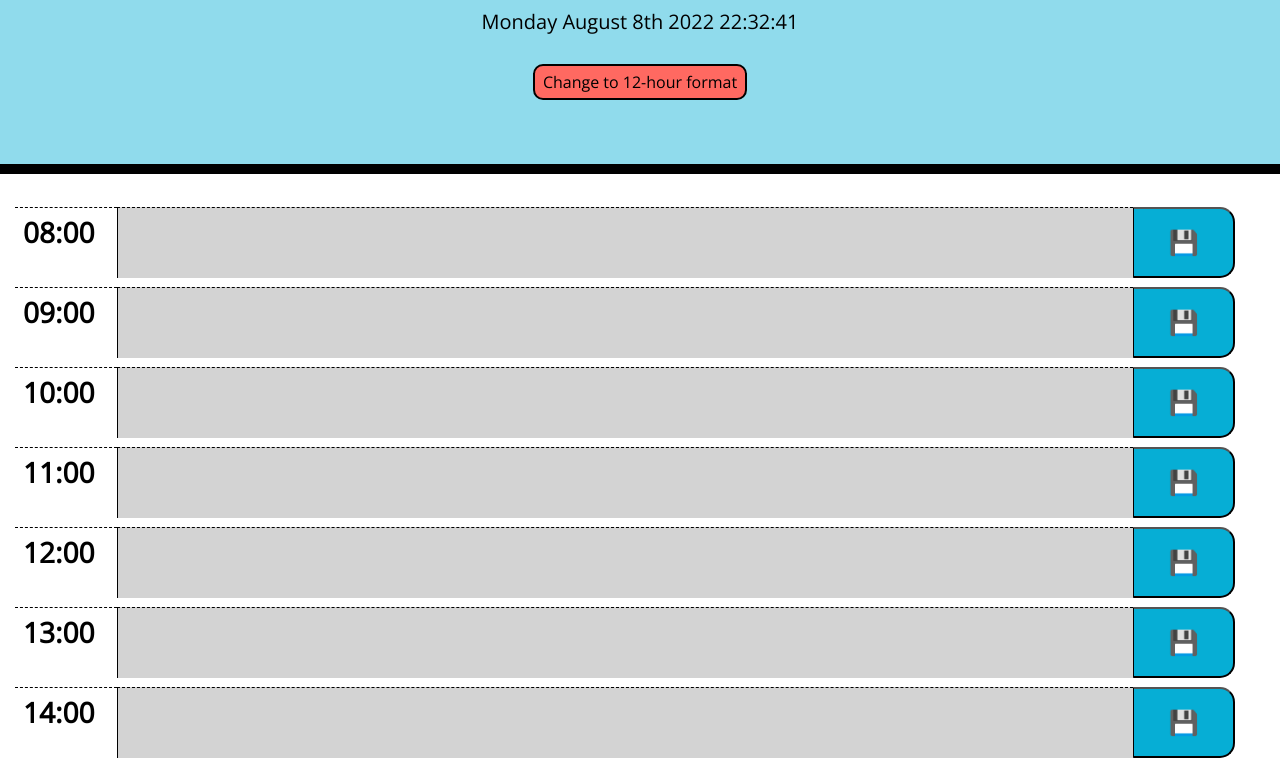
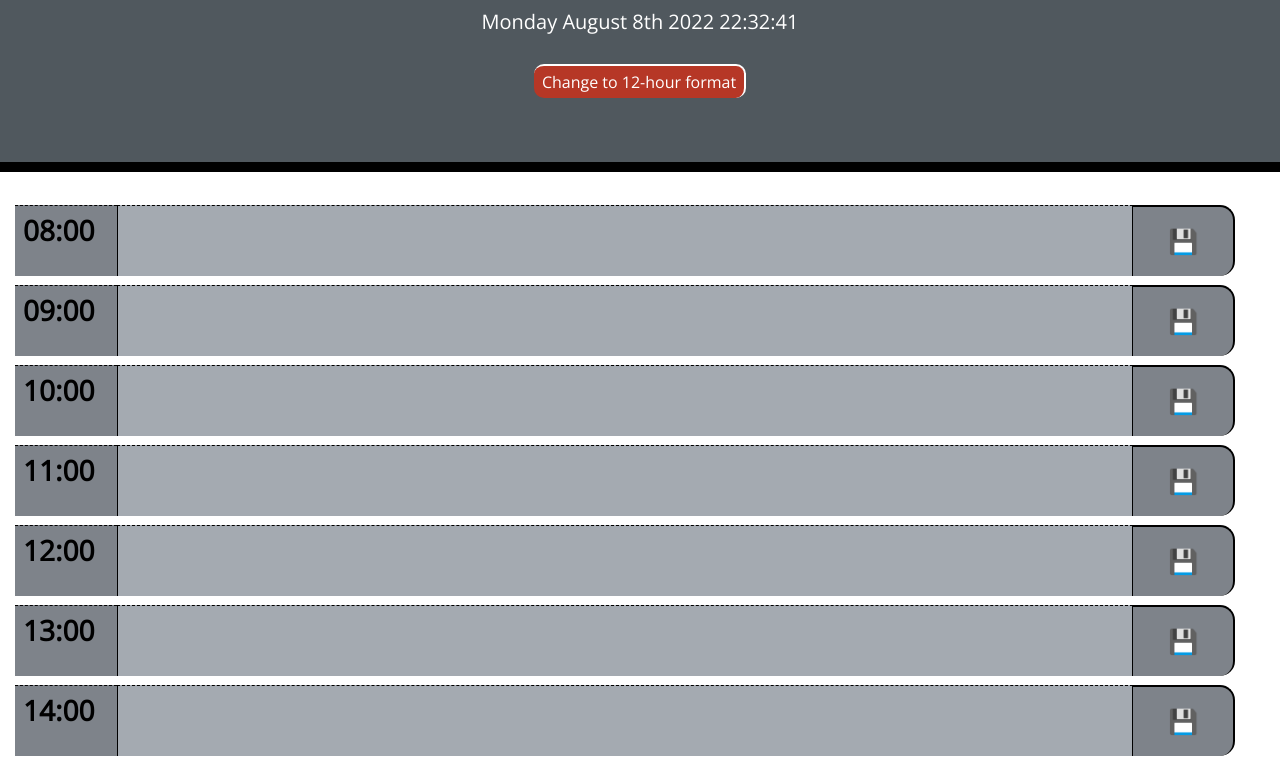
Before and after one commit to JDReeves86/05ChallengeTurnIn, a plain HTML site: page index.html in a window 1280 px wide. Shown: the part 182-944 px from the top of the page. Drawn offline with nearby package versions, Linux system fonts and the light colour scheme.

Commit message:
customized styling

```diff
--- a/Assets/style.css
+++ b/Assets/style.css
@@ -1,4 +1,11 @@
-
+:root{
+  --dark: #383e43;
+  --meddark: #50585e;
+  --med: #7e838a;
+  --light: #a4aab1;
+  --accent: #b63726;
+  --accent2: #26a5b6;
+}
 
 body {
   font-family: 'Open Sans', sans-serif;
@@ -12,13 +19,14 @@ textarea {
   resize: none;
   color: #000000;
   border-left: 1px solid black;
+  border-right: 1px solid black;
   padding: 10px;
 }
 
 .jumbotron {
   text-align: center;
-  background-color:#06afd571;
-  color: black;
+  background-color: var(--meddark);
+  color: white;
   border-radius: 0;
   border-bottom: 10px solid black;
 }
@@ -27,8 +35,10 @@ textarea {
   padding: 0.5rem;
   margin-top: 1rem;
   border-radius: 10px;
-  background-color: #ff6961;
-  border: solid black 2px;
+  background-color: var(--accent);
+  color: white;
+  border: white 2px;
+  border-style: solid solid none none;
 }
 
 .description {
@@ -47,32 +57,33 @@ textarea {
 }
 
 .hour {
-  background-color: #ffffff;
+  background-color: var(--med);
   color: #000000;
   border-top: 1px dashed #000000;
 }
 
 .past {
-  background-color: #d3d3d3;
-  color: #5f5f5f;
+  background-color: var(--light);
+  color: var(--dark);
   text-decoration:line-through;
 }
 
 .present {
-  background-color: #ff6961;
+  background-color: var(--accent);
   color: white;
 }
 
 .future {
-  background-color: #77dd77;
-  color: white;
+  background-color: var(--accent2);
+  color: black
 }
 
 .saveBtn {
-  border-left: 1px solid black;
+  border: 2px solid black;
+  border-style: solid solid none none;
   border-top-right-radius: 15px;
   border-bottom-right-radius: 15px;
-  background-color: #06aed5;
+  background-color: var(--med);
   color: white;
 }
 
```
